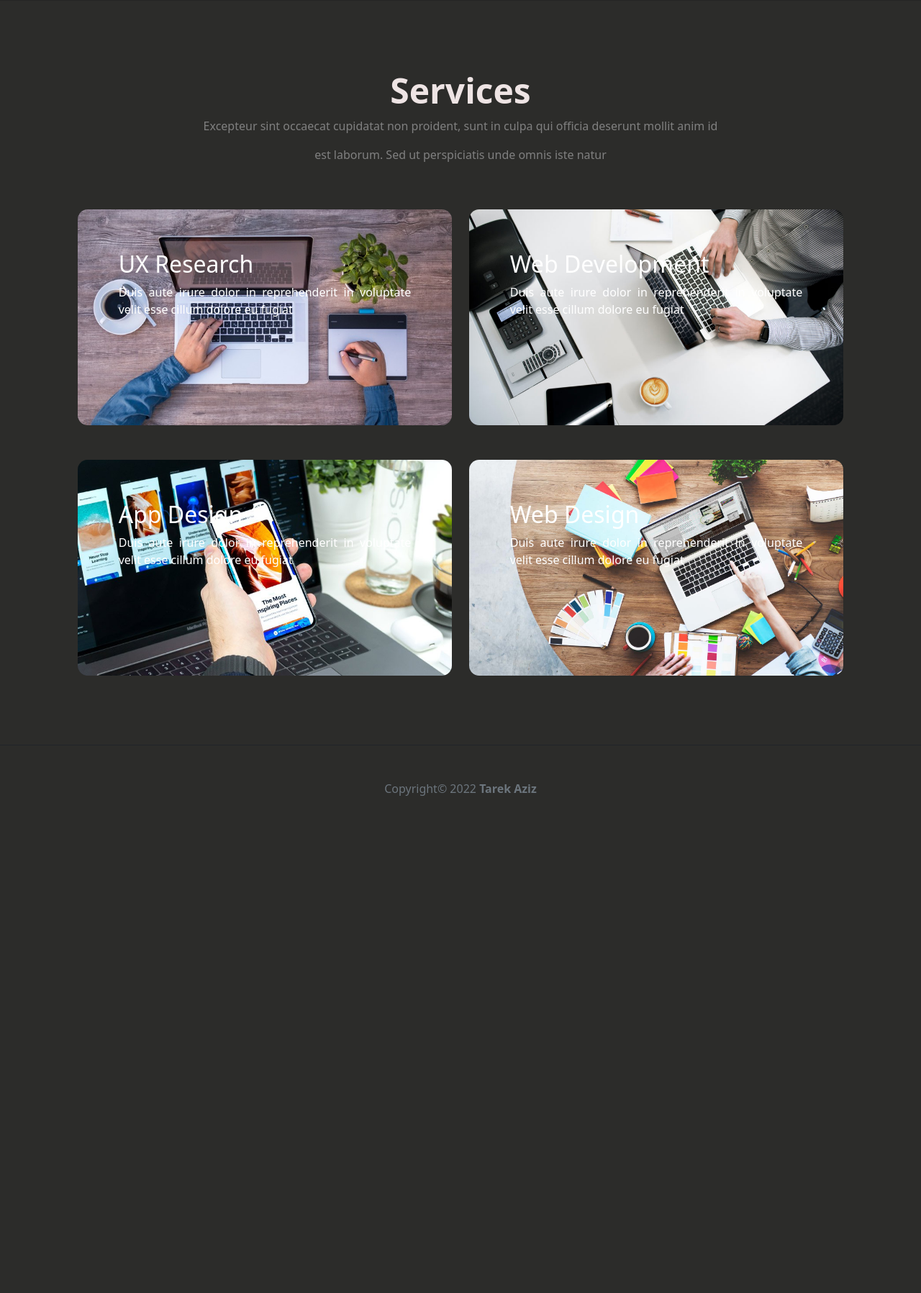
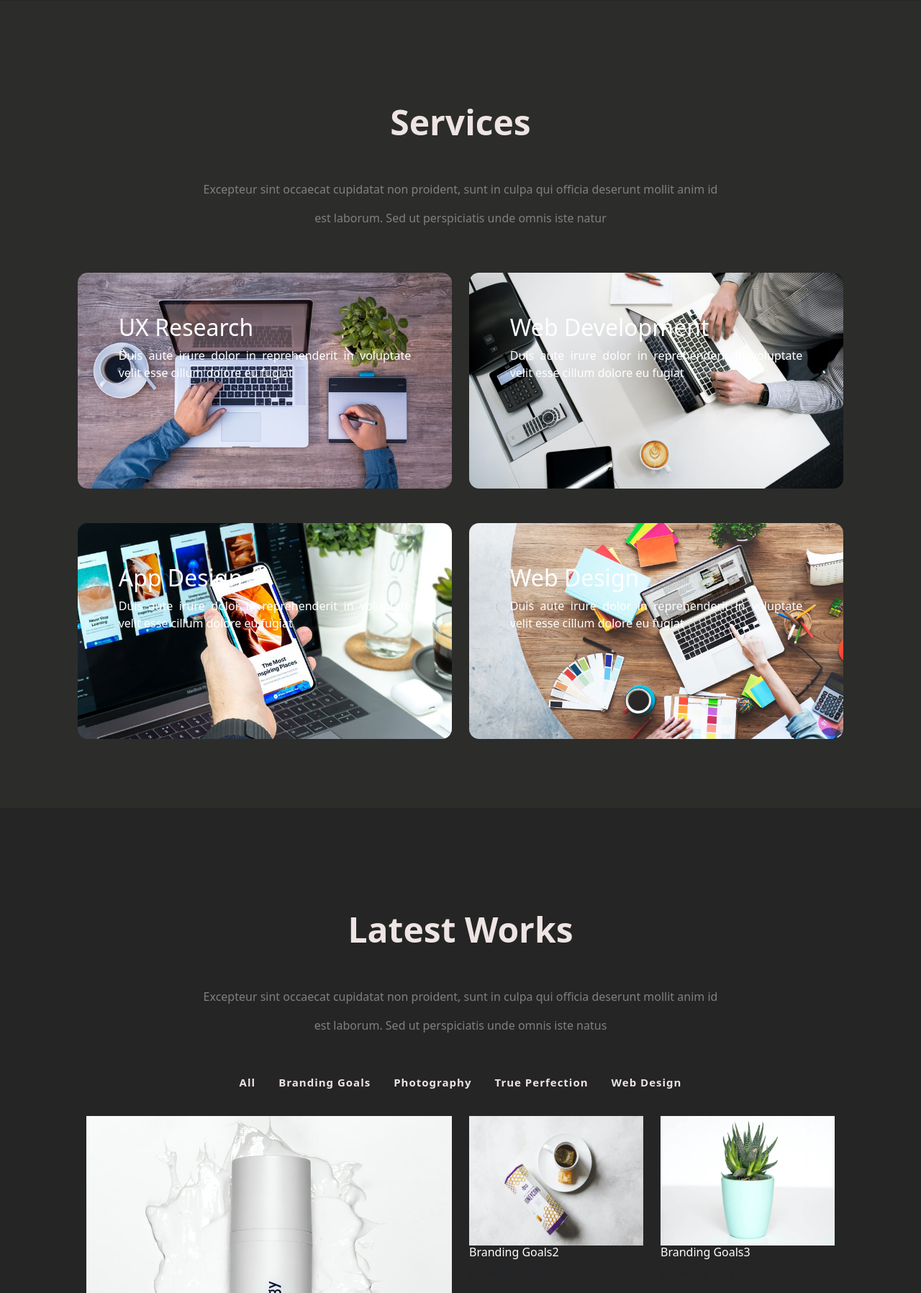
Before and after one commit to taareek/Internship_BugsBD, a PHP site: page / in a window 1280 px wide. Shown: the part 1749-3546 px from the top of the page at 72% size. Before the commit the page ends 2855 px from the top, so only its background shows below. Run offline with PHP 8.4, Linux system fonts and the light colour scheme.

Commit message:
worked on portfolio section

```diff
--- a/Personal Website/css/style.css
+++ b/Personal Website/css/style.css
@@ -165,3 +165,22 @@ Services Section
     height: 300px;
     width: 800px;
 }
+
+/*
+===============================
+Portfolio Section
+===============================
+*/
+.portfolio-section{
+    background: rgb(37, 37, 37);
+    padding: 6rem;
+}
+.portfolio-section .ul .li .a:hover{
+    color:brown;
+}
+.try{
+    color: var(--text-color);
+}
+.try:hover{
+    color: rgb(247, 164, 11) !important;
+}
--- a/Personal Website/index.html
+++ b/Personal Website/index.html
@@ -47,7 +47,7 @@
           </nav>
     </header>
     <!--Top Banner -->
-    <section id=" home">
+    <section id="home">
         <div class="container-fluid px-0 top-banner">
             <div class=" container">
                 <div class="row align-items-center">
@@ -104,7 +104,7 @@
         <div class="container">
           <div class="row align-center ">
             <div class="d-flex justify-content-center">
-              <h1>Services</h1>
+              <h1 style="padding: 2.75rem;">Services</h1>
             </div>
             <div class="d-flex justify-content-center">
               <p style="color:gray;">
@@ -173,6 +173,110 @@
         </div>
       </div>
     </section>
+    <!--Portfolio Section-->
+    <section id="portfolio">
+      <div class="portfolio-section">
+        <div class="container">
+          <div class="row align-center">
+            <div class="d-flex justify-content-center">
+              <h1 style="padding: 2.75rem;">Latest Works</h1>
+            </div>
+            <div class="d-flex justify-content-center">
+              <p style="color:gray;">
+                Excepteur sint occaecat cupidatat non proident, sunt in culpa
+                qui officia deserunt mollit anim id
+              </p>
+            </div>
+            <div class="d-flex justify-content-center">
+              <p style="color:gray; padding-bottom: 2rem;">
+                est laborum. Sed ut perspiciatis unde omnis iste natus
+              </p>
+            </div>
+          </div>
+          <div class="row">
+            <div class="d-flex justify-content-center">
+              <nav style="padding-bottom: 1.75rem;">
+                <ul class="nav nav-pills justify-content-center">
+                  <li class="nav-item">
+                    <a href="#" class="nav-link try">All</a>
+                  </li>
+                  <li class="nav-item">
+                    <a href="#" class="nav-link try">Branding Goals</a>
+                  </li>
+                  <li class="nav-item">
+                    <a href="#" class="nav-link try">Photography</a>
+                  </li>
+                  <li class="nav-item">
+                    <a href="#" class="nav-link try">True Perfection</a>
+                  </li>
+                  <li class="nav-item">
+                    <a href="#" class="nav-link try">Web Design</a>
+                  </li>
+                </ul>
+
+              </nav>
+            </div>
+          </div>
+
+          <div class="container">
+            <div class="row">
+              <div class="col-6">
+                <div class="portfolio-wrap">
+                  <img src="images/portfolio/portfolio-1.jpg" class="img-fluid" style="height:430px; width:600px;" alt="">
+                  <div class="portfolio-info">
+                    <h4>Branding Goals1</h4>
+                    <p>Branding Goal</p>
+                  </div>
+                </div>
+              </div>
+              <div class="col-6">
+                <div class="row">
+                  <div class="col-lg-6 col-md-12">
+                    <div class="portfolio-wrap">
+                      <img src="images/portfolio/portfolio-2.jpg" class="img-fluid" style="height:180px; width:280px;" alt="">
+                      <div class="portfolio-info">
+                        <h6 style="color:white;">Branding Goals2</h6>
+                        <p>Branding Goal</p>
+                      </div>
+                    </div>
+                  </div>
+                  <div class="col-lg-6 col-md-12">
+                    <div class="portfolio-wrap">
+                      <img src="images/portfolio/portfolio-3.jpg" class="img-fluid" style="height:180px; width:280px;" alt="">
+                      <div class="portfolio-info">
+                        <h6 style="color:white;">Branding Goals3</h6>
+                        <p>Branding Goal</p>
+                      </div>
+                    </div>
+                  </div>
+                </div>
+                <div class="row">
+                  <div class="col-lg-6 col-md-12">
+                    <div class="portfolio-wrap">
+                      <img src="images/portfolio/portfolio-4.jpg" class="img-fluid" style="height:180px; width:280px;" alt="">
+                      <div class="portfolio-info">
+                        <h6 style="color:white;">Branding Goals4</h6>
+                        <p>Branding Goal</p>
+                      </div>
+                    </div>
+                  </div>
+                  <div class="col-lg-6 col-md-12">
+                    <div class="portfolio-wrap">
+                      <img src="images/portfolio/portfolio-5.jpg" class="img-fluid" style="height:180px; width:280px;" alt="">
+                      <div class="portfolio-info">
+                        <h6 style="color:white;">Branding Goals5</h6>
+                        <p>Branding Goal</p>
+                      </div>
+                    </div>
+                  </div>
+                </div>
+
+              </div>
+            </div>
+          </div>
+        </div>
+      </div>
+    </section>
     <!--Footer section-->
     <footer id="footer">
         <div class=" footer py-5">
```
Also changed, not shown: Personal Website/images/portfolio/portfolio-1.jpg (added), Personal Website/images/portfolio/portfolio-2.jpg (added), Personal Website/images/portfolio/portfolio-3.jpg (added), Personal Website/images/portfolio/portfolio-4.jpg (added), Personal Website/images/portfolio/portfolio-5.jpg (added), Personal Website/images/portfolio/portfolio-6.jpg (added), Personal Website/images/portfolio/portfolio-7.jpg (added), Personal Website/images/portfolio/portfolio-8.jpg (added), Personal Website/images/portfolio/portfolio-9.jpg (added), Personal Website/images/portfolio/portfolio-details-1.jpg (added), Personal Website/images/portfolio/portfolio-details-2.jpg (added), Personal Website/images/portfolio/portfolio-details-3.jpg (added).
